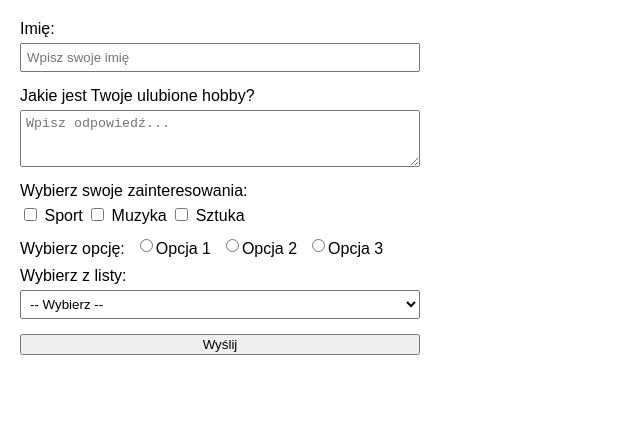
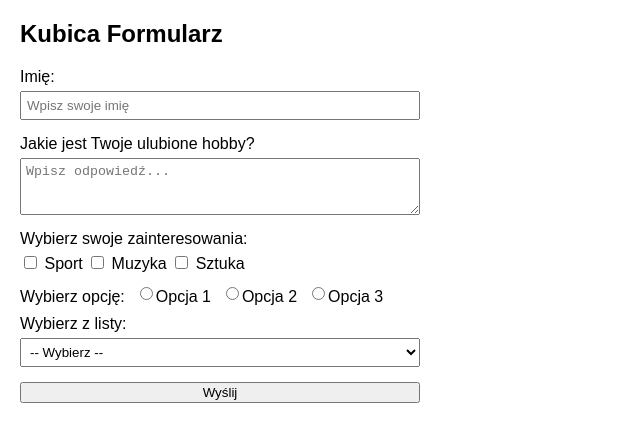
Before and after one commit to bonie-tak/bonie-tak1, a plain HTML site: page formularz_kubica.html in a window 1280 px wide. Shown: the whole page, without its empty margins (0-640 px from the left). Drawn offline with Linux system fonts and the light colour scheme.

Commit message:
formularz_kubica.html

```diff
--- a/formularz_kubica.html
+++ b/formularz_kubica.html
@@ -3,7 +3,7 @@
 <head>
     <meta charset="UTF-8">
     <meta name="viewport" content="width=device-width, initial-scale=1.0">
-    <title>Prosty formularz</title>
+    <title>Kubica Formularz</title>
     <style>
         body {
             font-family: Arial, sans-serif;
@@ -13,7 +13,7 @@
         form {
             display: flex;
             flex-direction: column;
-            max-width: 400px; /* Ograniczenie szerokości formularza */
+            max-width: 400px;
         }
 
         label {
@@ -33,11 +33,18 @@
         .horizontal label {
             margin-right: 10px;
         }
+
+        /* Zwiększenie rozmiaru czcionki dla tytułu formularza */
+        h1 {
+            font-size: 24px; /* Zwiększenie rozmiaru czcionki */
+            margin-bottom: 20px; /* Dodanie odstępu od formularza */
+        }
     </style>
 </head>
 <body>
+    <h1>Kubica Formularz</h1> <!-- Tytuł formularza -->
     <form>
-        <!-- Pole tekstowe na imię (opcjonalne) -->
+
         <label for="imie">Imię:</label>
         <input type="text" id="imie" name="imie" placeholder="Wpisz swoje imię">
 
```
